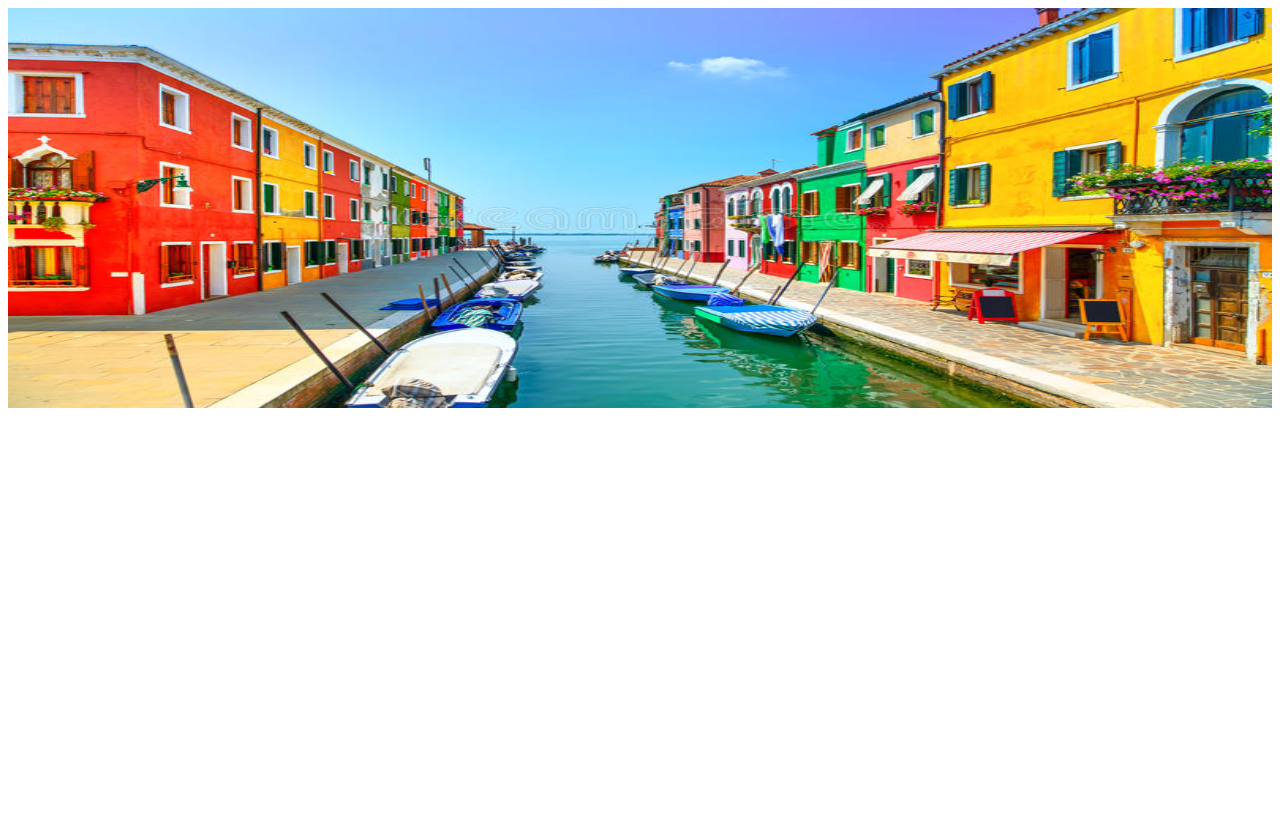
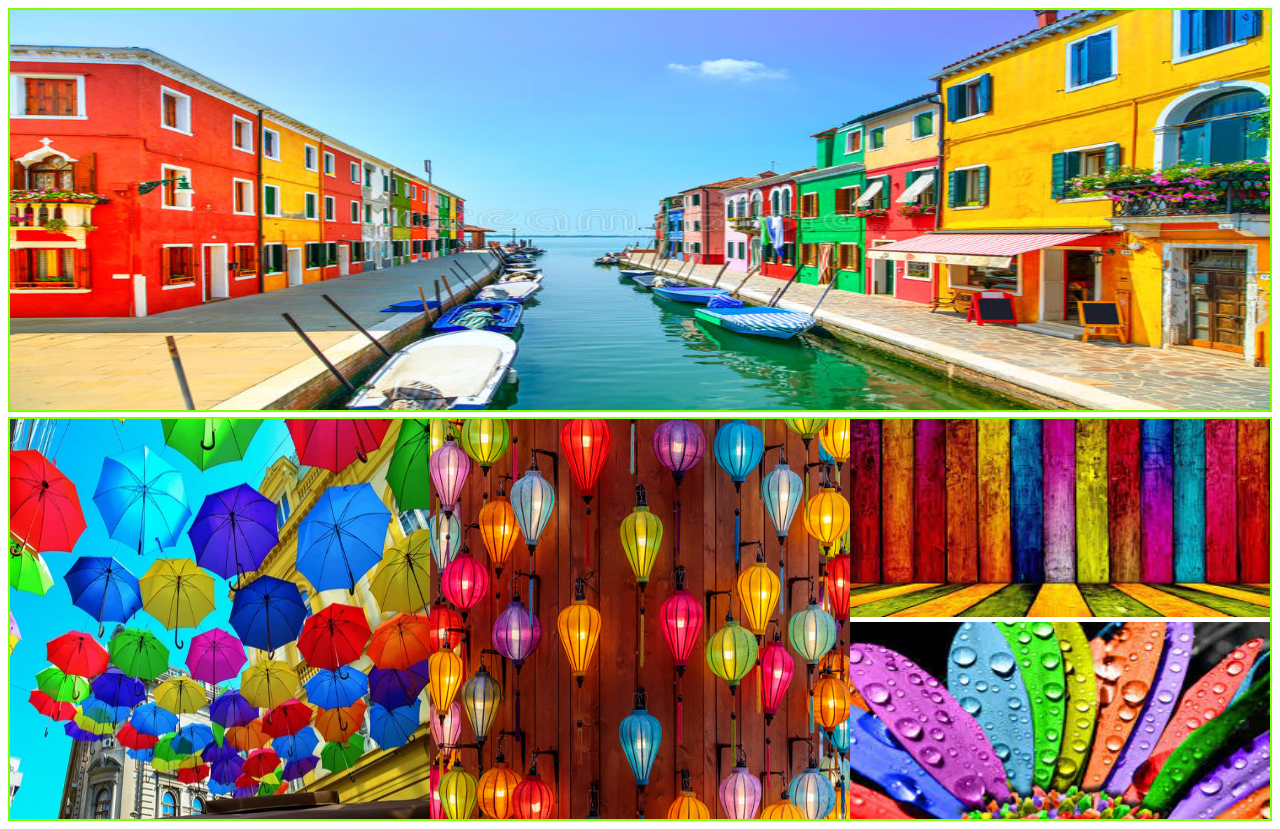
Before and after one commit to Mousamia/responsive-projects, a plain HTML site: page image-gallery/index.html in a window 1280 px wide. Before the commit the page ends 800 px from the top, so only its background shows below. Drawn offline with Linux system fonts and the light colour scheme.

Commit message:
two sections done

```diff
--- a/image-gallery/index.html
+++ b/image-gallery/index.html
@@ -11,5 +11,14 @@
     <section class="row">
         <img src="./images/A.jpg" alt="boats">
     </section>
+
+    <section class="row second-row">
+        <div><img src="./images/B.jpg" alt=""></div>
+        <div><img src="./images/C.jpg" alt=""></div>
+        <div class="second-row-third-container">
+            <div><img src="./images/D.jpg" alt=""></div>
+            <div><img src="./images/E.jpg" alt=""></div>
+        </div>
+    </section>
 </body>
 </html>
--- a/image-gallery/styles.css
+++ b/image-gallery/styles.css
@@ -1,9 +1,31 @@
+/* it is being applied on each image */
 img{
     width: 100%;
     height: 100%;
 }
 
 .row{
+    /* width: 100%; */
     height: 400px;
     margin: 0 auto;
+    margin-bottom: 5px;
+    display: flex;
+    border: 2px solid chartreuse;
+
 }
+/* selects all div where parent element is .secon-one */
+.second-row > div{
+    flex: 1;
+}
+
+.second-row-third-container{
+    display: flex;
+    flex-direction: column;
+    gap: 5px;
+
+}
+
+.second-row-third-container div{
+    height: calc(50% - 5px/2);
+
+}
```
